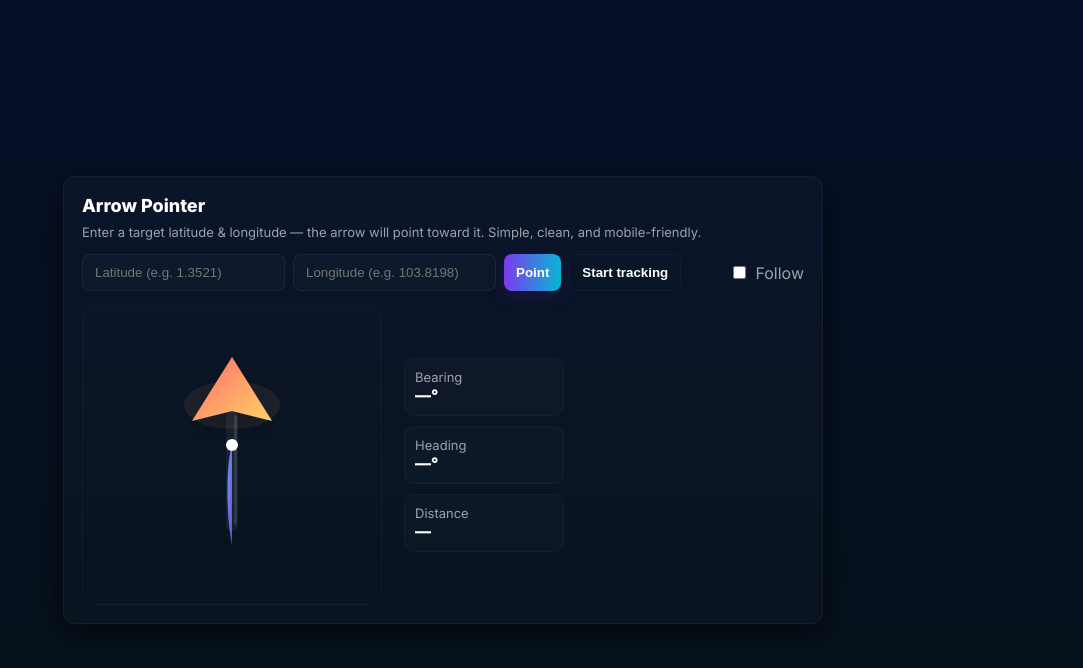
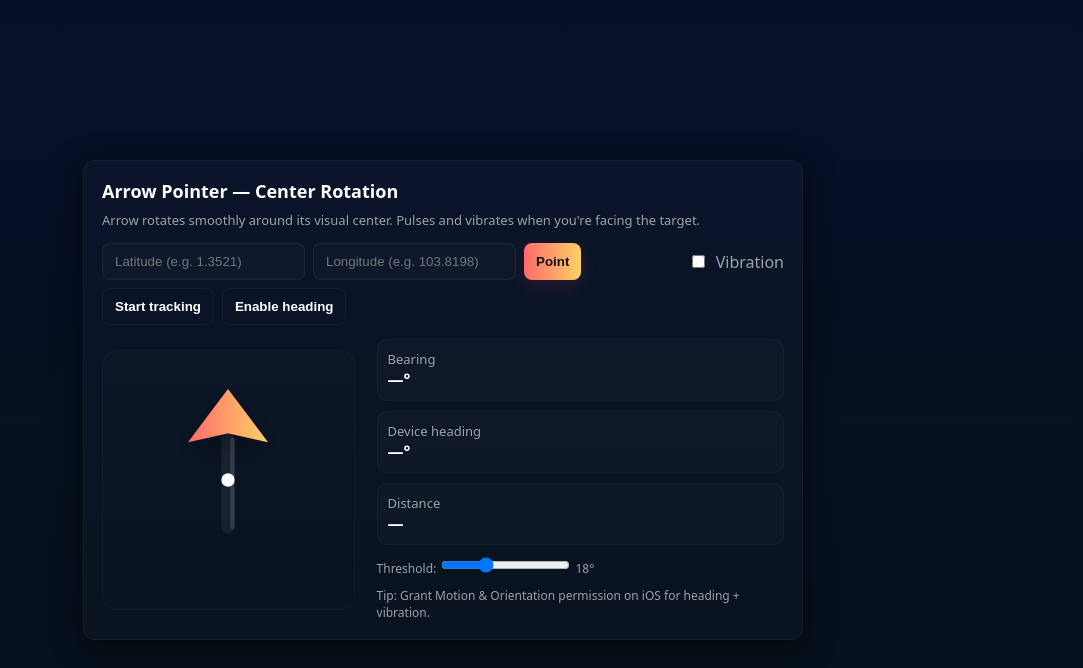
Before and after one commit to AriesDev20/treasurehunt, a plain HTML site: page compass.html in a window 1280 px wide. Shown: the whole page, without its empty margins (197-1280 px from the left). Drawn offline with Linux system fonts and the light colour scheme.

Commit message:
Update compass.html

```diff
--- a/compass.html
+++ b/compass.html
@@ -3,134 +3,121 @@
 <head>
   <meta charset="utf-8" />
   <meta name="viewport" content="width=device-width,initial-scale=1" />
-  <title>Arrow Pointer → Point to Lat/Lon</title>
-  <link href="https://fonts.googleapis.com/css2?family=Inter:wght@300;400;600;800&display=swap" rel="stylesheet">
+  <title>Arrow Pointer — Stable Center Rotation</title>
   <style>
-    :root{--bg:#0b1220; --card:#0f1724; --accent:#06b6d4; --accent2:#7c3aed; --muted:rgba(255,255,255,0.6)}
+    :root{--bg:#071029; --card:#0f1724; --accent1:#ff6b6b; --accent2:#ffd166; --muted:rgba(255,255,255,0.6)}
     *{box-sizing:border-box}
-    body{margin:0;min-height:100vh;font-family:Inter,system-ui,Segoe UI,Roboto,Arial;background:linear-gradient(180deg,#071029 0%,#07121a 100%);color:#fff;display:flex;align-items:center;justify-content:center;padding:28px}
-    .wrap{width:100%;max-width:760px}
+    body{margin:0;min-height:100vh;font-family:system-ui,Inter,Segoe UI,Roboto,Arial;background:linear-gradient(180deg,#071029 0%,#07121a 100%);color:#fff;display:flex;align-items:center;justify-content:center;padding:28px}
+    .wrap{width:100%;max-width:720px}
     .card{background:linear-gradient(180deg,rgba(255,255,255,0.02),rgba(255,255,255,0.01));border:1px solid rgba(255,255,255,0.04);padding:18px;border-radius:12px;box-shadow:0 8px 30px rgba(0,0,0,0.6)}
     h1{margin:0 0 8px 0;font-size:18px}
     .subtitle{color:var(--muted);font-size:13px;margin-bottom:14px}
     .controls{display:flex;gap:8px;flex-wrap:wrap;margin-bottom:14px}
     input[type=number]{padding:10px 12px;border-radius:8px;border:1px solid rgba(255,255,255,0.06);background:rgba(255,255,255,0.02);color:#fff;min-width:140px}
     button{padding:10px 12px;border-radius:8px;border:none;cursor:pointer;font-weight:600}
-    .btn-primary{background:linear-gradient(90deg,var(--accent2),var(--accent));color:#fff;box-shadow:0 6px 18px rgba(124,58,237,0.12)}
+    .btn-primary{background:linear-gradient(90deg,var(--accent1),var(--accent2));color:#111;box-shadow:0 6px 18px rgba(255,100,100,0.12)}
     .btn-ghost{background:transparent;border:1px solid rgba(255,255,255,0.04);color:#fff}
-    .row{display:flex;gap:12px;align-items:center}
     .visual{display:flex;align-items:center;gap:22px}
-    .arrow-box{width:300px;height:300px;border-radius:16px;background:linear-gradient(180deg,rgba(255,255,255,0.01),rgba(255,255,255,0.00));border:1px solid rgba(255,255,255,0.03);display:flex;align-items:center;justify-content:center}
-    .arrow-svg{width:160px;height:220px}
-    .needle{transform-origin:80px 100px;transition:transform 300ms cubic-bezier(.2,.9,.2,1)}
+    .arrow-box{width:260px;height:260px;border-radius:16px;background:linear-gradient(180deg,rgba(255,255,255,0.01),rgba(255,255,255,0.00));border:1px solid rgba(255,255,255,0.03);display:flex;align-items:center;justify-content:center}
+
+    /* Rotator contains rotation only; scaler contains pulse scaling only */
+    .rotator{width:140px;height:200px;display:flex;align-items:center;justify-content:center;transform:rotate(var(--rot,0deg));transition:transform 250ms cubic-bezier(.2,.9,.2,1);transform-origin:center center}
+    .scaler{display:inline-block;transition:transform 180ms ease;transform-origin:center center}
+
+    /* pulse animation (applied to .scaler when in direction) */
+    .scaler.pulse{animation:pulseScale 900ms infinite}
+    @keyframes pulseScale{0%{transform:scale(1)}50%{transform:scale(1.14)}100%{transform:scale(1)}}
+
+    .arrow-svg{width:140px;height:200px;display:block}
+
     .stats{display:flex;flex-direction:column;gap:10px}
     .stat{background:rgba(255,255,255,0.02);padding:10px;border-radius:10px;border:1px solid rgba(255,255,255,0.03);min-width:160px}
     .muted{color:var(--muted);font-size:13px}
-    @media(max-width:640px){.visual{flex-direction:column}.arrow-box{width:260px;height:260px}.arrow-svg{width:140px;height:200px}}
+    .tiny{font-size:12px;color:var(--muted)}
+    @media(max-width:640px){.visual{flex-direction:column}.arrow-box{width:220px;height:220px}.rotator{width:120px;height:170px}.arrow-svg{width:120px;height:170px}}
   </style>
 </head>
 <body>
   <div class="wrap">
     <div class="card">
-      <h1>Arrow Pointer</h1>
-      <div class="subtitle">Enter a target latitude & longitude — the arrow will point toward it. Simple, clean, and mobile-friendly.</div>
+      <h1>Arrow Pointer — Center Rotation</h1>
+      <div class="subtitle">Arrow rotates smoothly around its visual center. Pulses and vibrates when you're facing the target.</div>
 
       <div class="controls">
         <input id="targetLat" type="number" step="any" placeholder="Latitude (e.g. 1.3521)">
         <input id="targetLon" type="number" step="any" placeholder="Longitude (e.g. 103.8198)">
         <button id="setTarget" class="btn-primary">Point</button>
-        <button id="startTrack" class="btn-ghost">Start tracking</button>
-        <label style="display:flex;align-items:center;color:var(--muted);gap:6px;margin-left:auto"><input id="follow" type="checkbox"> Follow</label>
+        <label style="display:flex;align-items:center;gap:8px;margin-left:auto;color:var(--muted)"><input id="vibToggle" type="checkbox"> Vibration</label>
       </div>
 
       <div class="visual">
-        <div class="arrow-box">
-          <!-- Simple arrow SVG: elegant head + tapered tail -->
-          <svg class="arrow-svg" viewBox="0 0 160 220" xmlns="http://www.w3.org/2000/svg" aria-hidden="false">
-            <defs>
-              <linearGradient id="g1" x1="0" x2="1" y1="0" y2="1">
-                <stop offset="0%" stop-color="#ff6b6b" />
-                <stop offset="100%" stop-color="#ffd166" />
-              </linearGradient>
-              <linearGradient id="g2" x1="0" x2="1" y1="0" y2="1">
-                <stop offset="0%" stop-color="#60a5fa" />
-                <stop offset="100%" stop-color="#7c3aed" />
-              </linearGradient>
-              <filter id="shadow" x="-50%" y="-50%" width="200%" height="200%">
-                <feDropShadow dx="0" dy="8" stdDeviation="16" flood-color="#000" flood-opacity="0.4"/>
-              </filter>
-            </defs>
-
-            <!-- Tail (cool gradient) -->
-            <g id="tail" transform="translate(0,0)">
-              <path d="M80 200 C74 170 74 120 80 100" fill="url(#g2)" opacity="0.95" stroke="rgba(255,255,255,0.03)" stroke-width="1"/>
-            </g>
-
-            <!-- Arrow group that will be rotated -->
-            <g id="arrowGroup" class="needle" transform="translate(0,0) rotate(0 80 100)">
-              <!-- subtle glow behind head -->
-              <ellipse cx="80" cy="60" rx="48" ry="24" fill="rgba(255,200,120,0.08)"/>
-              <!-- Head -->
-              <path d="M80 12 L120 76 L80 66 L40 76 Z" fill="url(#g1)" filter="url(#shadow)"/>
-              <!-- Shaft -->
-              <rect x="74" y="66" width="12" height="120" rx="6" ry="6" fill="rgba(255,255,255,0.06)"/>
-              <!-- Accent along shaft -->
-              <rect x="82" y="70" width="3" height="110" rx="2" ry="2" fill="rgba(255,255,255,0.12)" opacity="0.9"/>
-            </g>
-
-            <!-- center dot -->
-            <circle cx="80" cy="100" r="6" fill="#fff" />
-          </svg>
+        <div class="arrow-box" aria-hidden="false">
+          <!-- rotator applies rotation only, scaler applies scaling/pulse only -->
+          <div class="rotator" id="rotator" style="--rot:0deg">
+            <div class="scaler" id="scaler">
+              <svg class="arrow-svg" viewBox="0 0 120 180" xmlns="http://www.w3.org/2000/svg" aria-hidden="false">
+                <defs>
+                  <linearGradient id="gradHead" x1="0" x2="1"><stop offset="0" stop-color="#ff6b6b"/><stop offset="1" stop-color="#ffd166"/></linearGradient>
+                  <filter id="s" x="-50%" y="-50%" width="200%" height="200%"><feDropShadow dx="0" dy="10" stdDeviation="12" flood-color="#000" flood-opacity="0.45"/></filter>
+                </defs>
+                <!-- Head (points up at 0deg) -->
+                <path d="M60 8 L96 56 L60 48 L24 56 Z" fill="url(#gradHead)" filter="url(#s)" />
+                <!-- shaft -->
+                <rect x="54" y="48" width="12" height="90" rx="6" ry="6" fill="rgba(255,255,255,0.06)" />
+                <rect x="62" y="52" width="4" height="82" rx="2" ry="2" fill="rgba(255,255,255,0.12)" />
+                <!-- center dot -->
+                <circle cx="60" cy="90" r="6" fill="#fff" />
+              </svg>
+            </div>
+          </div>
         </div>
 
         <div class="stats">
           <div class="stat"><div class="muted">Bearing</div><strong id="bearingVal">—°</strong></div>
-          <div class="stat"><div class="muted">Heading</div><strong id="headingVal">—°</strong></div>
+          <div class="stat"><div class="muted">Device heading</div><strong id="headingVal">—°</strong></div>
           <div class="stat"><div class="muted">Distance</div><strong id="distanceVal">—</strong></div>
+          <div class="tiny">Threshold: <input id="threshold" type="range" min="5" max="45" value="18"> <span id="thresholdVal">18</span>°</div>
+          <div class="tiny" id="note">Tip: Grant Motion & Orientation permission on iOS for heading + vibration.</div>
         </div>
       </div>
-
     </div>
   </div>
 
 <script>
 const toRad = d => d * Math.PI / 180;
 const toDeg = r => r * 180 / Math.PI;
-
 function computeBearing(lat1, lon1, lat2, lon2){
   const φ1 = toRad(lat1), φ2 = toRad(lat2);
   const Δλ = toRad(lon2 - lon1);
   const y = Math.sin(Δλ) * Math.cos(φ2);
   const x = Math.cos(φ1)*Math.sin(φ2) - Math.sin(φ1)*Math.cos(φ2)*Math.cos(Δλ);
-  let θ = Math.atan2(y,x);
-  θ = (toDeg(θ) + 360) % 360;
-  return θ;
+  let θ = Math.atan2(y,x); θ = (toDeg(θ) + 360) % 360; return θ;
 }
 function haversineDistance(lat1, lon1, lat2, lon2){
-  const R = 6371e3;
-  const φ1 = toRad(lat1), φ2 = toRad(lat2);
+  const R = 6371e3; const φ1 = toRad(lat1), φ2 = toRad(lat2);
   const Δφ = toRad(lat2 - lat1), Δλ = toRad(lon2 - lon1);
-  const a = Math.sin(Δφ/2)**2 + Math.cos(φ1)*Math.cos(φ2)*Math.sin(Δλ/2)**2;
-  const c = 2*Math.atan2(Math.sqrt(a), Math.sqrt(1-a));
-  return R * c;
+  const a = Math.sin(Δφ/2)**2 + Math.cos(φ1)*Math.cos(φ2)*Math.sin(Δλ/2)**2; const c = 2*Math.atan2(Math.sqrt(a), Math.sqrt(1-a)); return R * c;
 }
+function shortestAngleDiff(a,b){ return Math.abs((a - b + 540) % 360 - 180); }
 
-const arrowGroup = document.getElementById('arrowGroup');
+const rotator = document.getElementById('rotator');
+const scaler = document.getElementById('scaler');
 const bearingEl = document.getElementById('bearingVal');
 const headingEl = document.getElementById('headingVal');
 const distanceEl = document.getElementById('distanceVal');
 const setTargetBtn = document.getElementById('setTarget');
 const targetLatInput = document.getElementById('targetLat');
 const targetLonInput = document.getElementById('targetLon');
-const followCheckbox = document.getElementById('follow');
-const startTrackBtn = document.getElementById('startTrack');
+const vibToggle = document.getElementById('vibToggle');
+const thresholdInput = document.getElementById('threshold');
+const thresholdVal = document.getElementById('thresholdVal');
 
-let currentPos = null; let targetPos = null; let watchId = null; let latestHeading = null; let haveHeading = false;
+let currentPos = null; let targetPos = null; let watchId = null; let latestHeading = null; let haveHeading = false; let lastInDirection=false; let vibCooldown=false;
 
-function rotateArrowTo(deg){
-  // rotate around center (80,100)
-  arrowGroup.setAttribute('transform', `translate(0,0) rotate(${deg} 80 100)`);
-}
+thresholdInput.addEventListener('input', ()=> thresholdVal.textContent = thresholdInput.value);
+
+function setRotation(deg){ rotator.style.setProperty('--rot', deg + 'deg'); }
+function setPulse(on){ if(on) scaler.classList.add('pulse'); else scaler.classList.remove('pulse'); }
 
 function updateUI(){
   if(!currentPos || !targetPos) return;
@@ -140,12 +127,23 @@ function updateUI(){
   distanceEl.textContent = dist >= 1000 ? (dist/1000).toFixed(2) + ' km' : Math.round(dist) + ' m';
 
   if(haveHeading && latestHeading != null){
-    const rotateDeg = (bearing - latestHeading + 360) % 360;
-    rotateArrowTo(rotateDeg);
+    const angleDiff = (bearing - latestHeading + 360) % 360; // rotation relative to device facing
+    setRotation(angleDiff);
     headingEl.textContent = latestHeading.toFixed(1) + '°';
+
+    const diff = shortestAngleDiff(latestHeading, bearing);
+    const th = parseFloat(thresholdInput.value);
+    const inDirection = diff <= th;
+    if(inDirection && !lastInDirection){ // just entered
+      if(vibToggle.checked && navigator.vibrate && !vibCooldown){ navigator.vibrate([60,30,60]); vibCooldown=true; setTimeout(()=>vibCooldown=false,1200); }
+    }
+    setPulse(inDirection);
+    lastInDirection = inDirection;
   } else {
-    rotateArrowTo(bearing);
+    setRotation(bearing);
     headingEl.textContent = 'N/A';
+    setPulse(false);
+    lastInDirection = false;
   }
 }
 
@@ -153,31 +151,34 @@ setTargetBtn.addEventListener('click', ()=>{
   const lat = parseFloat(targetLatInput.value); const lon = parseFloat(targetLonInput.value);
   if(!isFinite(lat) || !isFinite(lon)){ alert('Enter valid coordinates'); return; }
   targetPos = {lat, lon};
-  if(!currentPos && navigator.geolocation){ navigator.geolocation.getCurrentPosition(p=>{ currentPos = p.coords; updateUI(); }, e=>{ console.warn(e); }, {enableHighAccuracy:true,timeout:10000}); }
-  else updateUI();
+  if(navigator.geolocation && !currentPos){ navigator.geolocation.getCurrentPosition(p=>{ currentPos = p.coords; updateUI(); }, e=>{ console.warn(e); }, {enableHighAccuracy:true, timeout:10000}); }
+  updateUI();
 });
 
-startTrackBtn.addEventListener('click', ()=>{
-  if(watchId!=null){ navigator.geolocation.clearWatch(watchId); watchId=null; startTrackBtn.textContent='Start tracking'; return; }
+// tracking button (simple)
+const startBtn = document.createElement('button'); startBtn.id='startTrack'; startBtn.className='btn-ghost'; startBtn.textContent='Start tracking'; startBtn.addEventListener('click', ()=>{
+  if(watchId!=null){ navigator.geolocation.clearWatch(watchId); watchId=null; startBtn.textContent='Start tracking'; return; }
   if(!navigator.geolocation){ alert('Geolocation unavailable'); return; }
-  watchId = navigator.geolocation.watchPosition(pos=>{ currentPos = pos.coords; if(followCheckbox.checked && targetPos) updateUI(); }, err=>{ alert('Error: '+err.message); }, {enableHighAccuracy:true,maximumAge:2000,timeout:10000});
-  startTrackBtn.textContent='Stop tracking';
+  watchId = navigator.geolocation.watchPosition(pos=>{ currentPos = pos.coords; if(targetPos) updateUI(); }, err=>{ alert('Error: '+err.message); }, {enableHighAccuracy:true, maximumAge:2000, timeout:10000});
+  startBtn.textContent='Stop tracking';
 });
+// attach to controls
+document.querySelector('.controls').appendChild(startBtn);
 
-// device orientation (heading)
-function onDeviceOrientation(e){
-  let heading = null;
-  if(typeof e.webkitCompassHeading === 'number') heading = e.webkitCompassHeading;
-  else if(typeof e.alpha === 'number') heading = (360 - e.alpha) % 360;
-  if(heading != null){ latestHeading = heading; haveHeading = true; if(targetPos && currentPos) updateUI(); }
-}
+// device orientation listener
+function onDeviceOrientation(e){ let heading=null; if(typeof e.webkitCompassHeading === 'number') heading = e.webkitCompassHeading; else if(typeof e.alpha === 'number') heading = (360 - e.alpha) % 360; if(heading!=null){ latestHeading = heading; haveHeading = true; if(targetPos && currentPos) updateUI(); } }
+
+async function enableHeading(){ if(typeof DeviceOrientationEvent !== 'undefined' && typeof DeviceOrientationEvent.requestPermission === 'function'){ try{ const perm = await DeviceOrientationEvent.requestPermission(); if(perm==='granted'){ window.addEventListener('deviceorientation', onDeviceOrientation); document.getElementById('note').textContent='Heading enabled — point your device toward the treasure.'; } else alert('Permission denied for motion/orientation'); }catch(err){ alert('Error requesting permission: '+err); } } else { window.addEventListener('deviceorientation', onDeviceOrientation); document.getElementById('note').textContent='Heading enabled (if supported).'; } }
+
+// add small enable heading button
+const enableBtn = document.createElement('button'); enableBtn.className='btn-ghost'; enableBtn.textContent='Enable heading'; enableBtn.addEventListener('click', enableHeading); document.querySelector('.controls').appendChild(enableBtn);
+
 window.addEventListener('deviceorientation', onDeviceOrientation);
 
-// allow Enter key to set
 [targetLatInput, targetLonInput].forEach(inp=> inp.addEventListener('keydown', e=>{ if(e.key==='Enter') setTargetBtn.click(); }));
 
-// initial small animation
-rotateArrowTo(0);
+// initial
+setRotation(0);
 </script>
 </body>
 </html>
```
